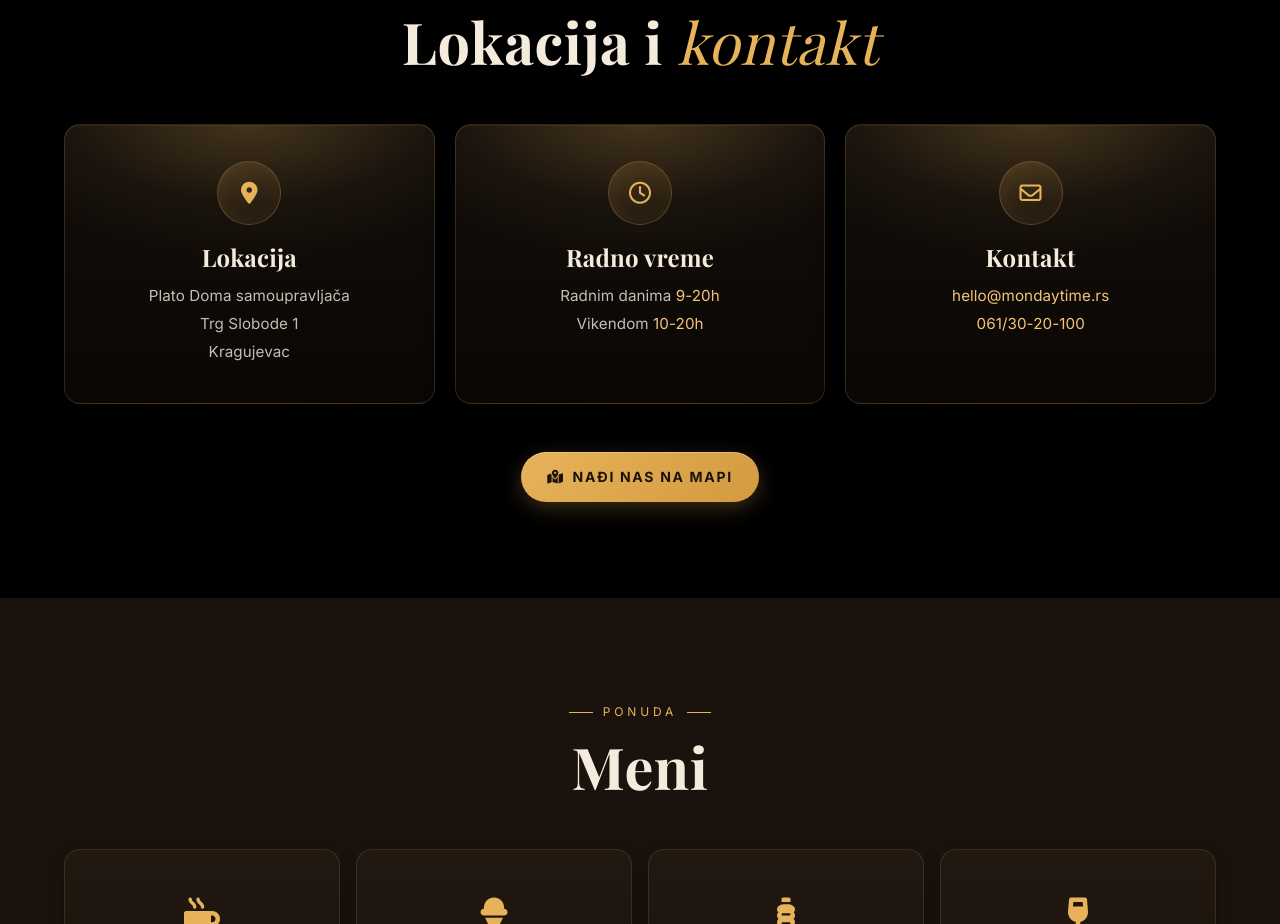
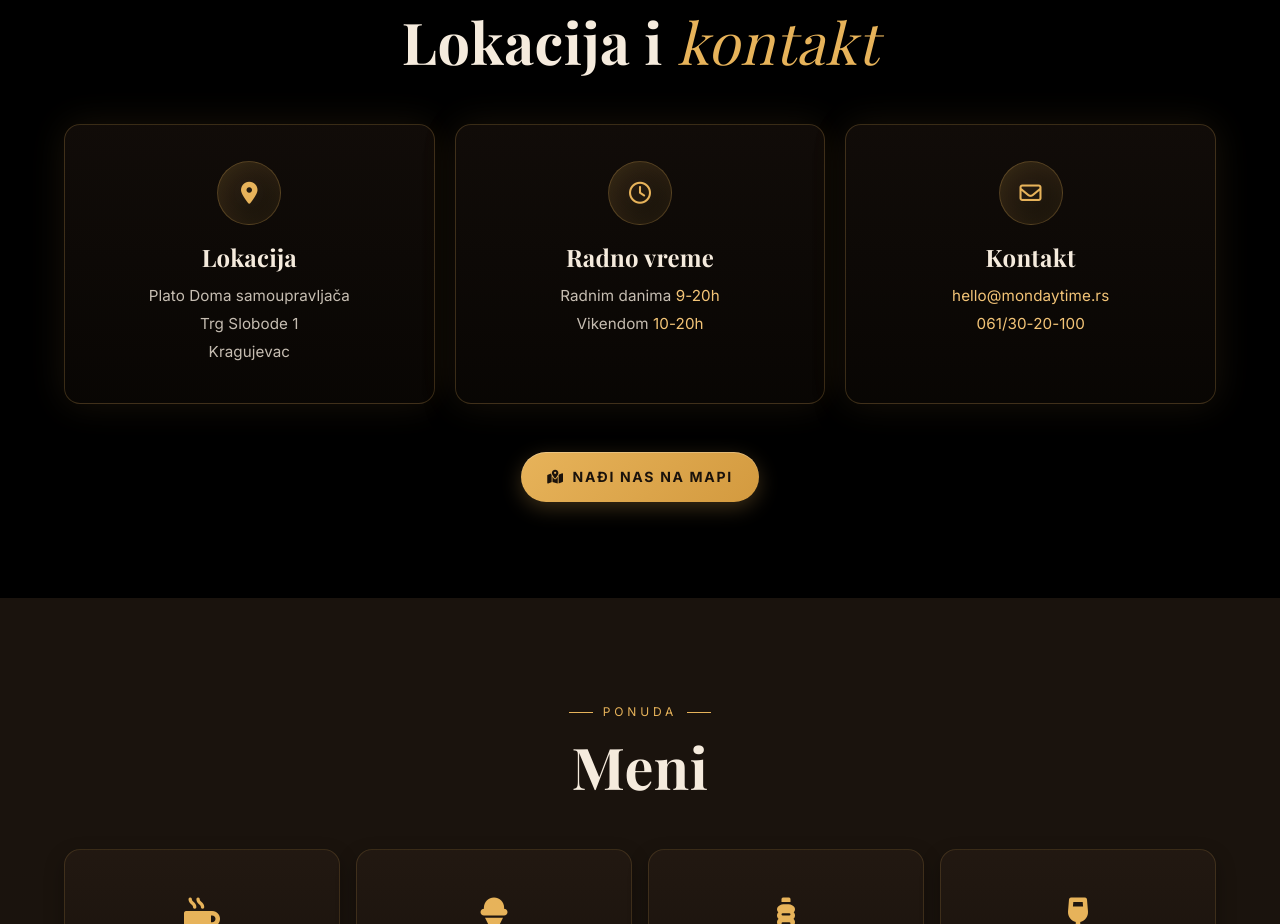
Before and after one commit to mondaykragujevac/mondaytime, a website: page index.html in a window 1280 px wide. Shown: the part 2567-3491 px from the top of the page. Drawn offline with nearby package versions, Linux system fonts and the light colour scheme; files that its build step writes are made by us from their sources; a web font is replaced by a local one.

Commit message:
Info cards: unutra solidna tamna, glow samo okolo (stalno + jaci na hover)

```diff
--- a/custom.css
+++ b/custom.css
@@ -326,43 +326,24 @@ body > * { position: relative; z-index: 1; }
 /* ---------- Info cards (Lokacija / Vreme / Kontakt) ---------- */
 .info-card {
   position: relative;
-  background:
-    radial-gradient(420px 260px at 50% -10%, rgba(231,179,90,0.12), transparent 65%),
-    linear-gradient(180deg, rgba(36,26,19,0.55) 0%, rgba(18,12,8,0.55) 100%);
-  border: 1px solid rgba(231,179,90,0.18);
+  background: linear-gradient(180deg, rgba(20,14,10,0.85) 0%, rgba(10,7,4,0.85) 100%);
+  border: 1px solid rgba(231,179,90,0.22);
   border-radius: 16px;
   padding: 36px 24px;
   text-align: center;
   transition: all .3s ease;
+  /* spoljašnji glow — stalno vidljiv, suptilan */
   box-shadow:
-    0 8px 30px rgba(0,0,0,0.45),
-    inset 0 1px 0 rgba(231,179,90,0.08);
-  backdrop-filter: blur(4px);
-  overflow: hidden;
-}
-.info-card::before {
-  /* gornji zlatni sjaj */
-  content: "";
-  position: absolute;
-  top: -40%;
-  left: 50%;
-  width: 140%;
-  height: 80%;
-  transform: translateX(-50%);
-  background: radial-gradient(closest-side, rgba(231,179,90,0.14), transparent 70%);
-  pointer-events: none;
-  opacity: 0.9;
-  transition: opacity .3s ease;
+    0 0 36px rgba(231,179,90,0.10),
+    0 10px 30px rgba(0,0,0,0.45);
 }
 .info-card:hover {
   border-color: rgba(231,179,90,0.55);
   transform: translateY(-4px);
   box-shadow:
-    0 22px 44px rgba(0,0,0,0.55),
-    0 0 48px rgba(231,179,90,0.14),
-    inset 0 1px 0 rgba(231,179,90,0.12);
+    0 0 60px rgba(231,179,90,0.22),
+    0 18px 40px rgba(0,0,0,0.55);
 }
-.info-card:hover::before { opacity: 1; }
 .info-card .icon-wrap {
   width: 64px;
   height: 64px;
```
